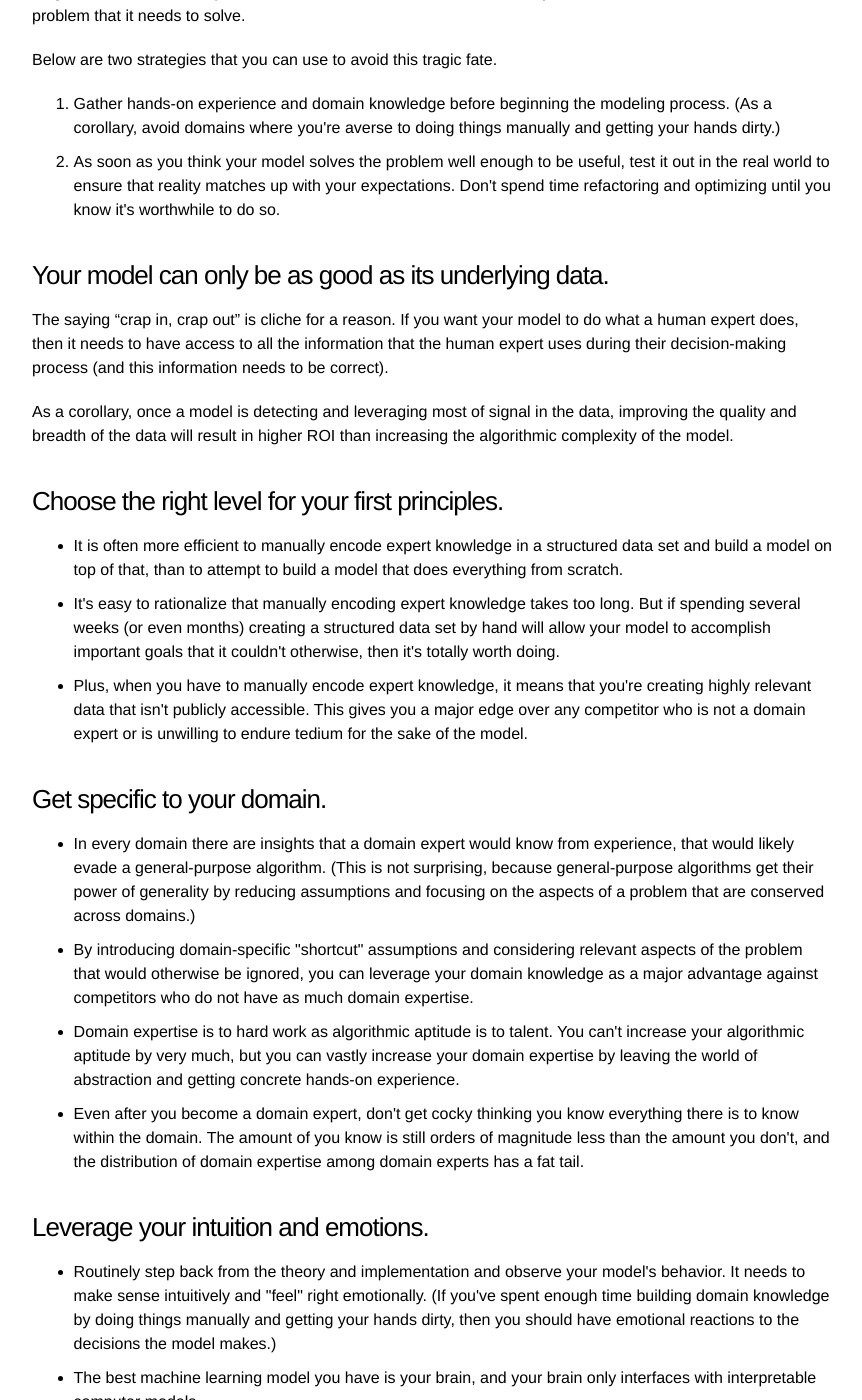
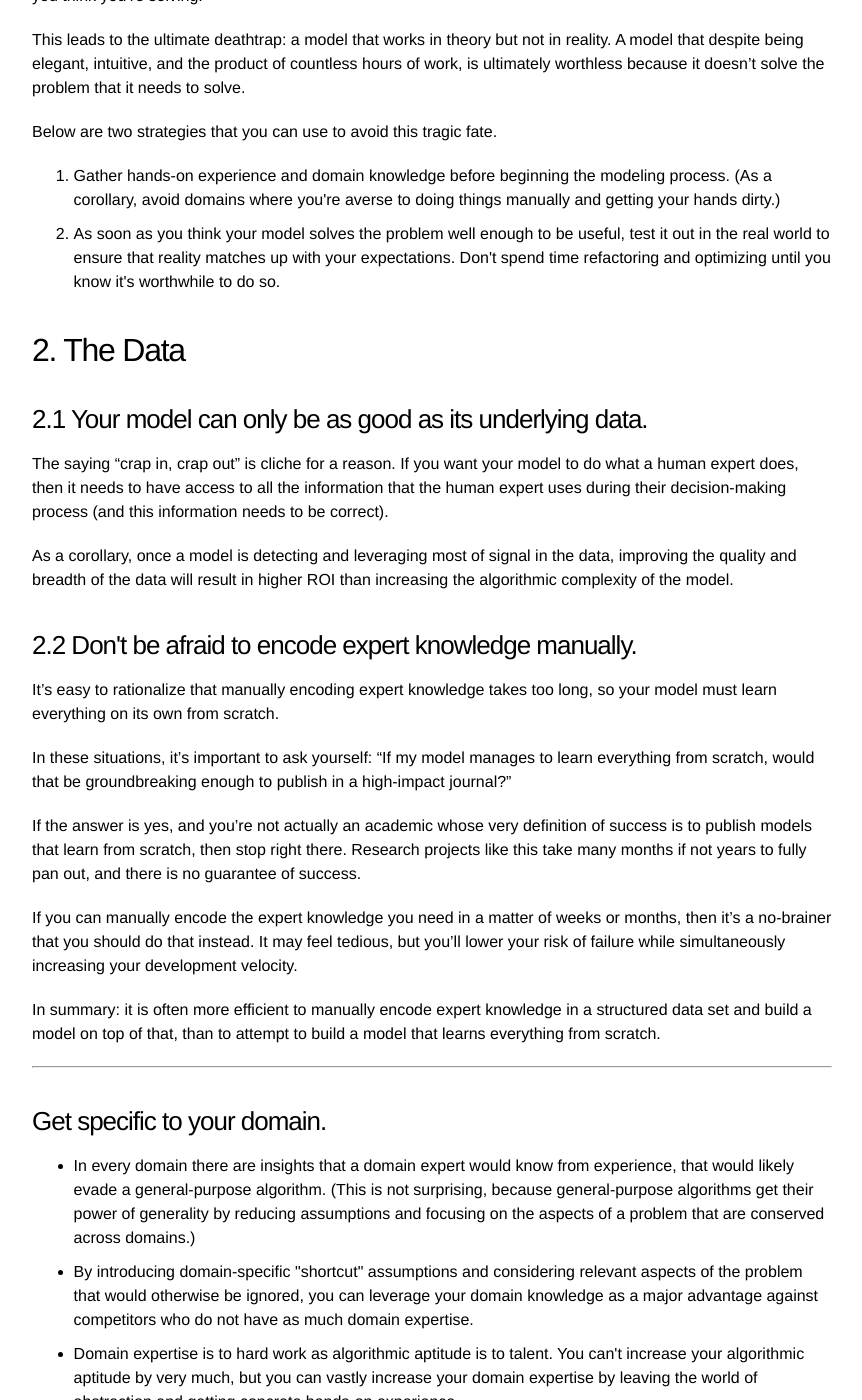
Before and after one commit to quantmonster/quantmonster.github.io, a Jekyll site: the page built from _posts/2022-09-07-modeling-tips.md, in a window 1280 px wide and 1400 px high, scrolled down 1264 px. Shown: the whole window, without its empty margins (208-1070 px from the left). Built offline with Jekyll 4.4.1, drawn with Linux system fonts in a browser that asks for light colours; some of the changed text lies outside the part shown.

Commit message:
Update 2022-09-07-modeling-tips.md

```diff
--- a/_posts/2022-09-07-modeling-tips.md
+++ b/_posts/2022-09-07-modeling-tips.md
@@ -4,7 +4,9 @@ title:  "(In Progress) Tips for Developing Valuable Models"
 excerpt: "Stuff you don't find in math textbooks."
 ---
 
-<h3>Focus on solving a problem that fits you.</h3>
+<h2>1. The Problem</h2>
+
+<h3>1.1 Focus on solving a problem that fits you.</h3>
 
 A model's value is measured by how well it solves a problem. To solve a problem, you need
 
@@ -17,7 +19,7 @@ The ability to solve a problem is a combination of domain knowledge and technica
 
 Persistence has a more emotional root, e.g. doing something you love or fixing something that angers you. The greater the variety and strength of emotional connection you have with a problem, the easier it will be to stay motivated and persistent.
 
-<h3>Start with the problem, not the model.</h3>
+<h3>1.2 Start with the problem, not the model.</h3>
 
 A model is worthless if it does not solve the desired problem. Even if it's elegant and theoretically interesting -- if it doesn't actually solve a problem, then it's worthless.
 
@@ -28,7 +30,7 @@ Of course, this approach may lead to convoluted models. That's intentional. If y
 As it turns out, models that are intentionally designed to solve solve specific real problems usually turn out to be theoretically interesting and fun to build. You can have a model that is both intellectually stimulating and a valuable solution to a real problem. But you need to start by solving a real problem. Real solutions naturally generate interesting theory, but it doesn't work the other way around.
 
 
-<h3>Make sure you understand the problem in reality, not just in theory.</h3>
+<h3>1.3 Make sure you understand the problem in reality, not just in theory.</h3>
 
 It's possible to convince yourself that you're starting with the problem, when you're actually not.
 
@@ -43,19 +45,28 @@ Below are two strategies that you can use to avoid this tragic fate.
 <li>As soon as you think your model solves the problem well enough to be useful, test it out in the real world to ensure that reality matches up with your expectations. Don't spend time refactoring and optimizing until you know it's worthwhile to do so.</li>
 </ol>
 
+<h2>2. The Data</h2>
 
-<h3>Your model can only be as good as its underlying data.</h3>
+<h3>2.1 Your model can only be as good as its underlying data.</h3>
 
 The saying "crap in, crap out" is cliche for a reason. If you want your model to do what a human expert does, then it needs to have access to all the information that the human expert uses during their decision-making process (and this information needs to be correct).
 
 As a corollary, once a model is detecting and leveraging most of signal in the data, improving the quality and breadth of the data will result in higher ROI than increasing the algorithmic complexity of the model.
 
-<h3>Choose the right level for your first principles.</h3>
-<ul>
- <li>It is often more efficient to manually encode expert knowledge in a structured data set and build a model on top of that, than to attempt to build a model that does everything from scratch.</li>
- <li>It's easy to rationalize that manually encoding expert knowledge takes too long. But if spending several weeks (or even months) creating a structured data set by hand will allow your model to accomplish important goals that it couldn't otherwise, then it's totally worth doing.</li>
- <li>Plus, when you have to manually encode expert knowledge, it means that you're creating highly relevant data that isn't publicly accessible. This gives you a major edge over any competitor who is not a domain expert or is unwilling to endure tedium for the sake of the model.</li>
-</ul>
+<h3>2.2 Don't be afraid to encode expert knowledge manually.</h3>
+
+It's easy to rationalize that manually encoding expert knowledge takes too long, so your model must learn everything on its own from scratch.
+
+In these situations, it's important to ask yourself: "If my model manages to learn everything from scratch, would that be groundbreaking enough to publish in a high-impact journal?"
+
+If the answer is yes, and you're not actually an academic whose very definition of success is to publish models that learn from scratch, then stop right there. Research projects like this take many months if not years to fully pan out, and there is no guarantee of success.
+
+If you can manually encode the expert knowledge you need in a matter of weeks or months, then it's a no-brainer that you should do that instead. It may feel tedious, but you'll lower your risk of failure while simultaneously increasing your development velocity.
+
+In summary: it is often more efficient to manually encode expert knowledge in a structured data set and build a model on top of that, than to attempt to build a model that learns everything from scratch.
+
+<hr>
+
 
 <h3>Get specific to your domain.</h3>
 <ul>
```
